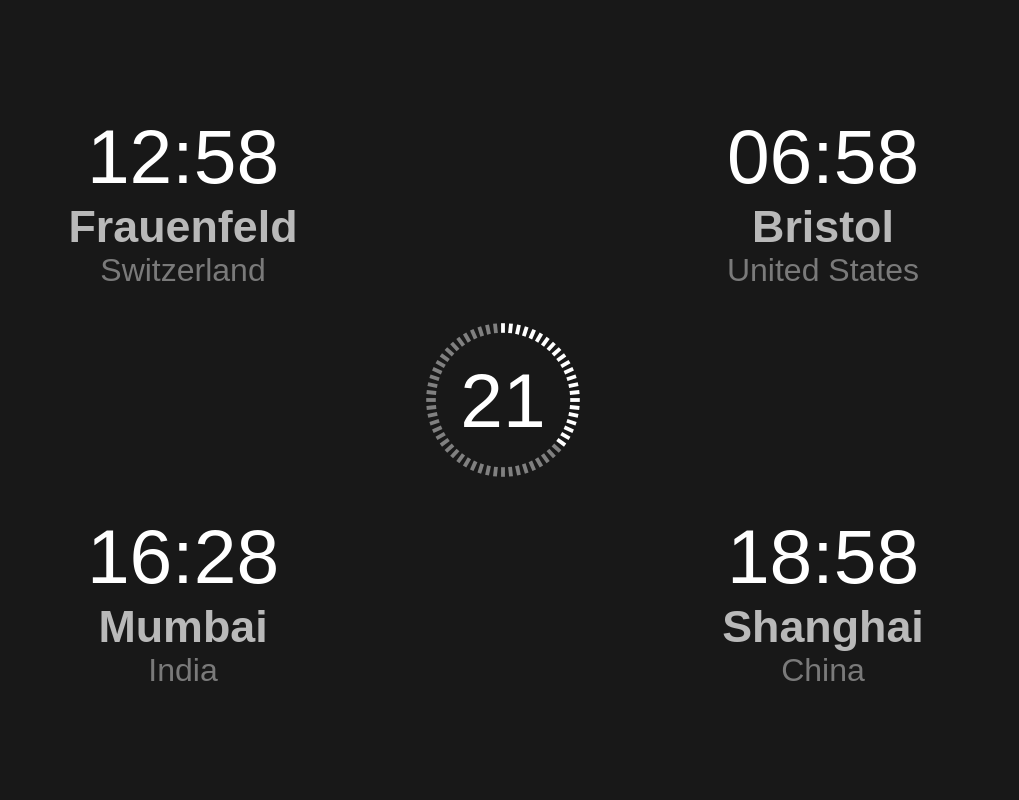
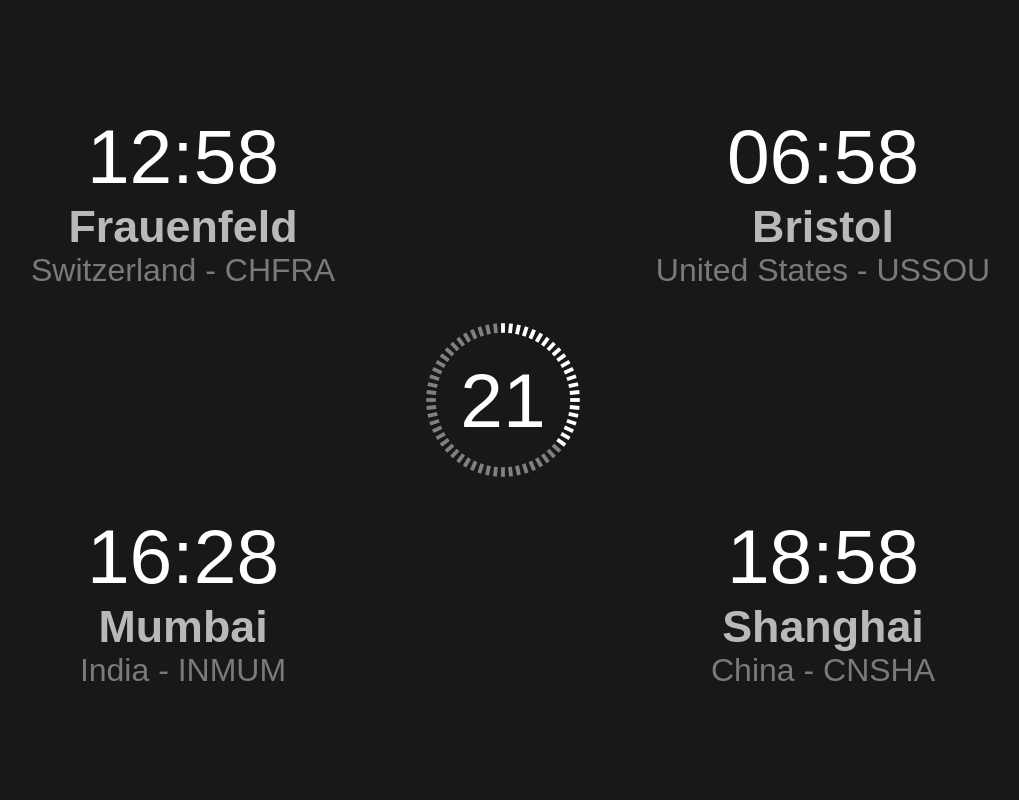
Before and after one commit to Imburdalinix/imburdalinix.github.io, a plain HTML site: page index.html in a window 1280 px wide. Shown: the whole page, without its empty margins (137-1156 px from the left). Drawn offline with Linux system fonts and the light colour scheme; a web font is replaced by a local one.

Commit message:
Update index.html

```diff
--- a/index.html
+++ b/index.html
@@ -11,25 +11,25 @@
         <div class="clock-container" id="bottom-left">
             <div class="clock" id="clock-frauenfeld"></div>
             <h2 class="font">Frauenfeld</h2>
-            <p class="sub-title">Switzerland</p>
+            <p class="sub-title">Switzerland - CHFRA</p>
         </div>
 
         <div class="clock-container" id="bottom-right">
             <div class="clock" id="clock-bristol"></div>
             <h2 class="font">Bristol</h2>
-            <p class="sub-title">United States</p>
+            <p class="sub-title">United States - USSOU</p>
         </div>
 
         <div class="clock-container" id="top-left">
             <div class="clock" id="clock-mumbai"></div>
             <h2 class="font">Mumbai</h2>
-            <p class="sub-title">India</p>
+            <p class="sub-title">India - INMUM</p>
         </div>
 
         <div class="clock-container" id="top-right">
             <div class="clock" id="clock-shanghai"></div>
             <h2 class="font">Shanghai</h2>
-            <p class="sub-title">China</p>
+            <p class="sub-title">China - CNSHA</p>
         </div>
 
         <div class="seconds-container">
```
